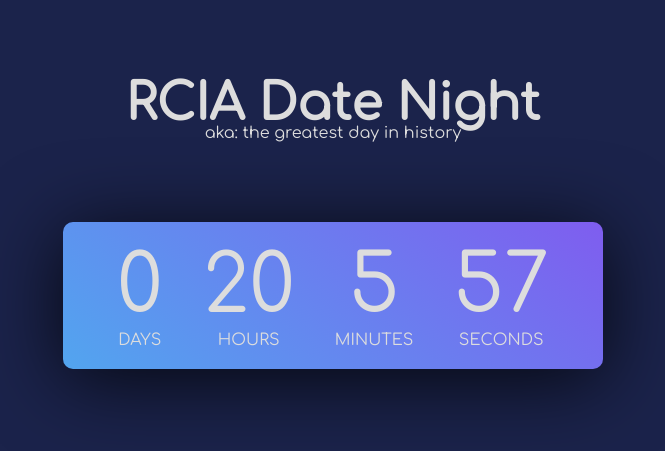
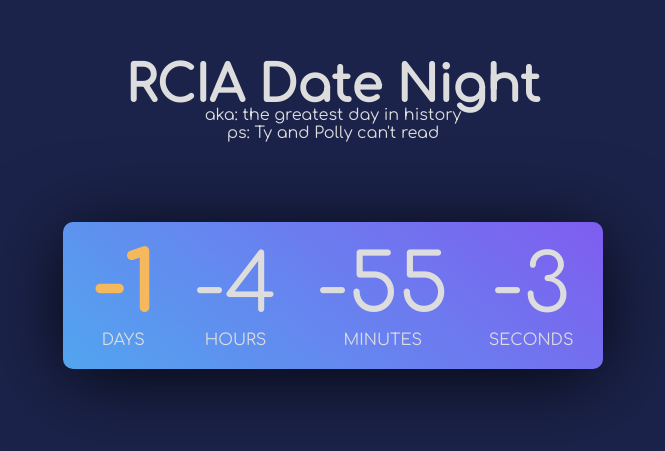
Before and after one commit to Sofia-Ortega/countdown, a plain HTML site: page index.html in a window 1280 px wide. Shown: the part 121-572 px from the top of the page, without its empty margins (307-972 px from the left). Drawn offline with Linux system fonts and the light colour scheme.

Commit message:
date changed

```diff
--- a/index.html
+++ b/index.html
@@ -11,12 +11,15 @@
       href="https://fonts.googleapis.com/css2?family=Comfortaa&display=swap"
       rel="stylesheet"
     />
+
+    <meta name="viewport" content="width=device-width, initial-scale=1.0" />
   </head>
   <body>
     <header>
       <div class="headerContainer">
         <h1 class="header">RCIA Date Night</h1>
         <p class="subtitle">aka: the greatest day in history</p>
+        <p>ps: Ty and Polly can't read</p>
       </div>
     </header>
 
--- a/main.js
+++ b/main.js
@@ -1,4 +1,4 @@
-var countDownDate = new Date("April 21, 2023 18:00:00");
+var countDownDate = new Date("April 20, 2023 18:00:00");
 
 function formatDate(myDate) {
   var days = myDate.getDay();
--- a/style.css
+++ b/style.css
@@ -54,3 +54,8 @@ header {
 .num {
   font-size: 80px;
 }
+
+#dayTimer {
+  font-weight: bolder;
+  color: rgb(245 184 92);
+}
```
